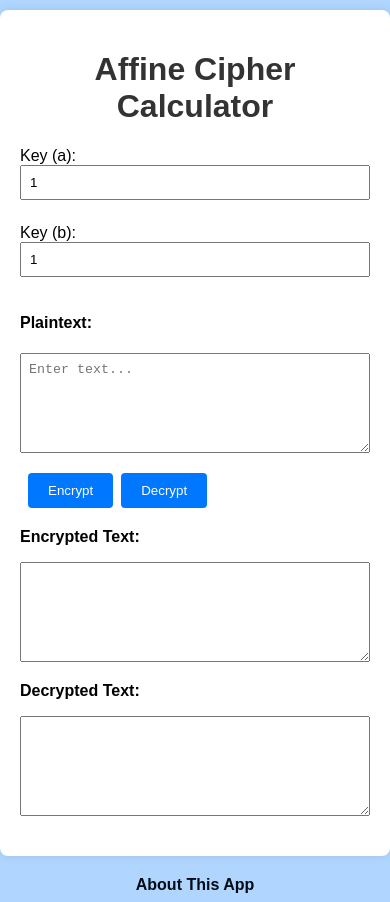
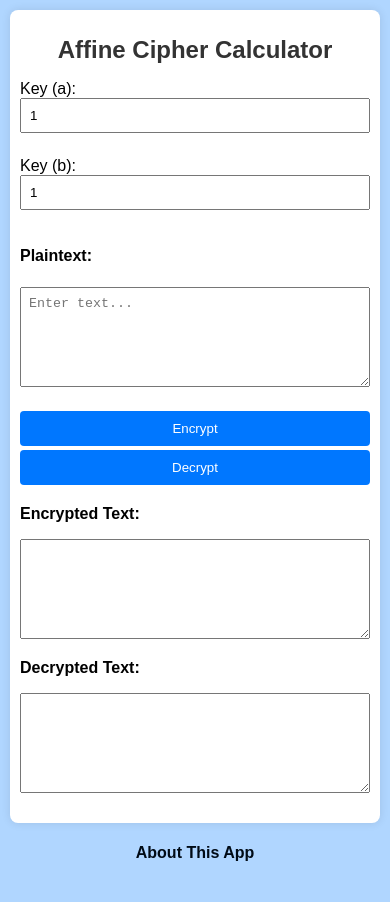
Before and after one commit to aditakbars/affine-cipher-calculator, a React (Create React App) app: page / in a window 390 px wide. Built offline with nearby package versions, Linux system fonts and the light colour scheme.

Commit message:
styling for responsivity

```diff
--- a/src/App.css
+++ b/src/App.css
@@ -105,7 +105,7 @@ a {
 footer {
   text-align: center;
   margin-top: 20px;
-  margin-bottom: 0.5em;
+  margin-bottom: 5em;
   transition: 1.3s;
 }
 
@@ -118,5 +118,37 @@ footer a {
 
 footer a:hover {
   transform: scale(1.2,1.2);
-  text-decoration: underline;
+  text-decoration:wavy;
 }
+
+/* Media Queries untuk Responsivitas */
+/* Media Queries untuk Responsivitas */
+@media screen and (max-width: 600px) {
+  .container {
+    max-width: 100%; /* Lebar maksimum 100% pada layar kecil */
+    margin: 10px;
+    padding: 10px;
+  }
+
+  .img-container {
+    text-align: center;
+  }
+
+  h1 {
+    font-size: 1.5em;
+  }
+
+  label, input, textarea {
+    width: 100%;
+  }
+
+  button {
+    margin-left: 0;
+    margin-top: 0.3em;
+    width: 100%;
+  }
+
+  footer {
+    margin-bottom: 1em; /* Sesuaikan margin bottom agar tidak terlalu panjang pada layar kecil */
+  }
+}
--- a/src/pages/Home.js
+++ b/src/pages/Home.js
@@ -72,7 +72,9 @@ const Home = () => {
             </div>
         </div>
         <footer>
-            <Link to="/about">About This App</Link>
+            <Link to="/about">
+                <h4 className='link'>About This App</h4>
+            </Link>
         </footer>
         </>
     );
```
